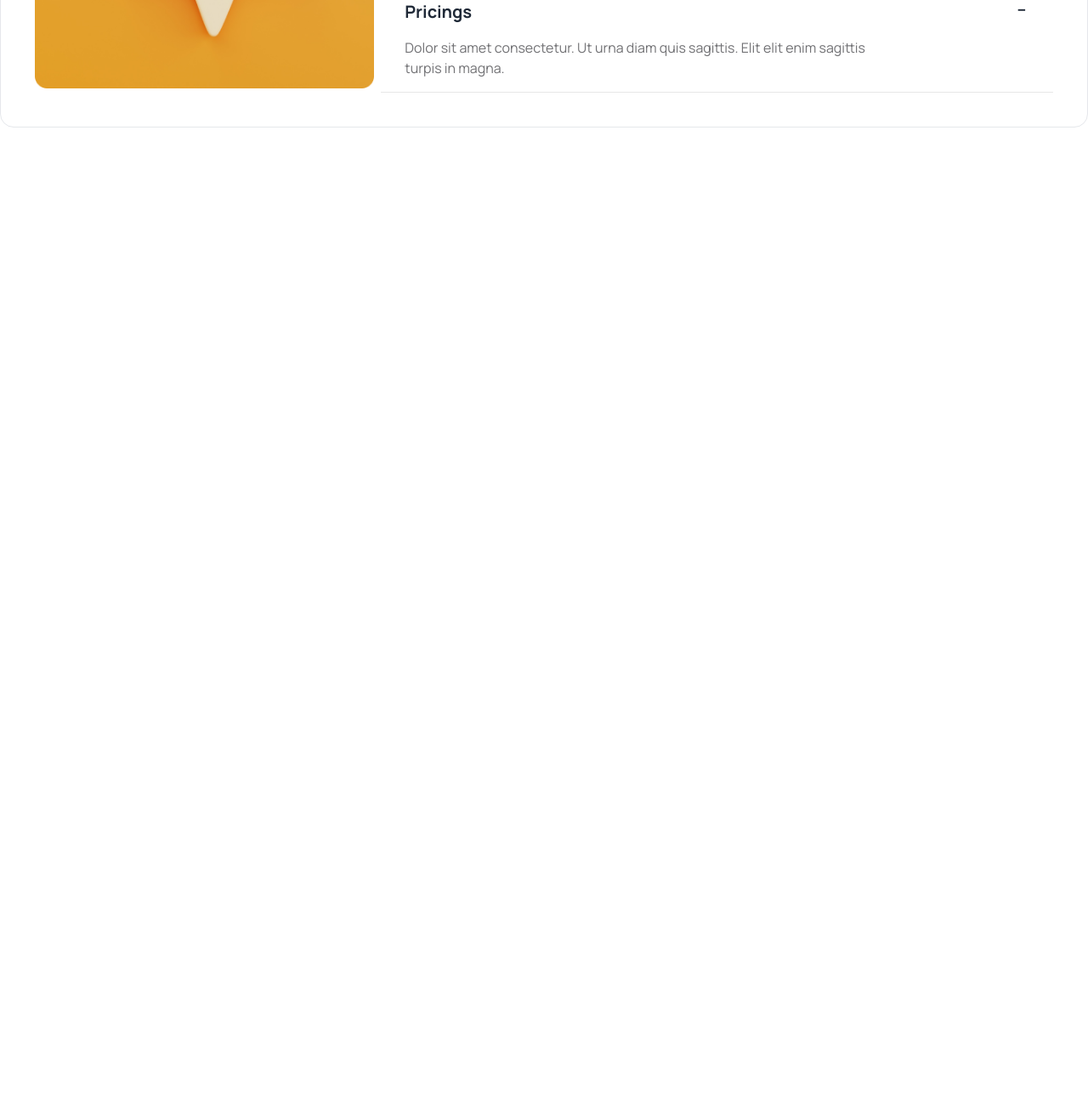
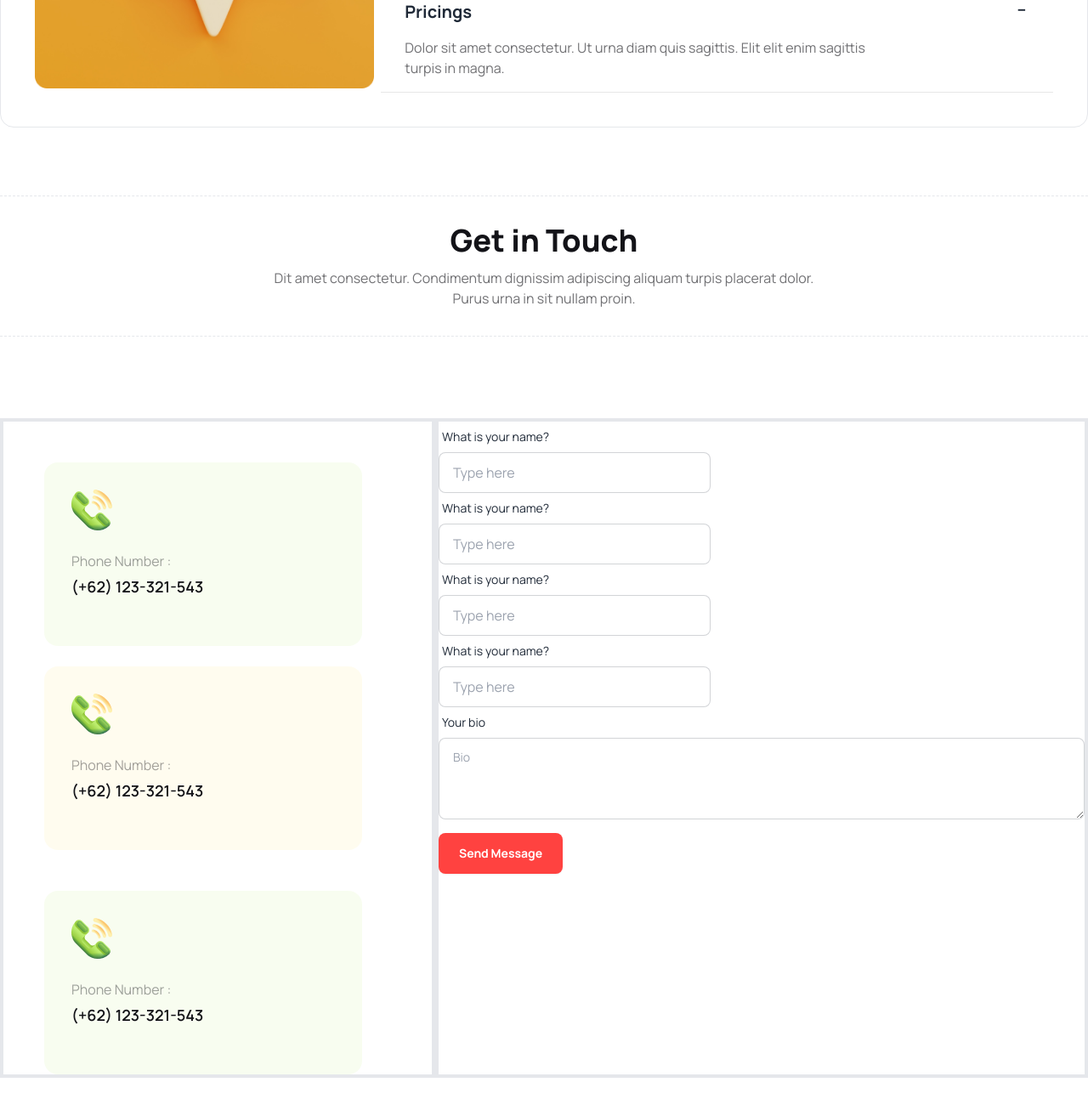
Before and after one commit to F-Zaman-Rafi/Assignment_3, a plain HTML site: page index.html in a window 1280 px wide. Shown: the part 4364-5664 px from the top of the page at 85% size. Before the commit the page ends 4546 px from the top, so only its background shows below. Drawn offline with nearby package versions, Linux system fonts and the light colour scheme.

Commit message:
get in touch left side done

```diff
--- a/index.html
+++ b/index.html
@@ -501,6 +501,111 @@
 
                 </div>
         </section>
+        <!-- Get in Touch Section -->
+        <section class="mt-5 lg:mt-10 pt-5 lg:pt-10">
+            <div
+                class="flex flex-col justify-center border-t border-b border-dashed items-center mb-5 lg:mb-24 space-y-3 pt-5 pb-5 lg:pt-8 lg:pb-8">
+                <h1 class="text-xl lg:text-4xl font-extrabold text-[#131318]">Get in Touch</h1>
+                <p class="text-[#13131899] w-2/4 text-center text-sm lg:text-base mx-auto">Dit amet consectetur.
+                    Condimentum dignissim
+                    adipiscing aliquam
+                    turpis
+                    placerat dolor. Purus urna in
+                    sit nullam proin. </p>
+            </div>
+            <div class="flex justify-between">
+                <!-- contact section -->
+                <div class="border-4 w-2/5">
+
+                    <div class="card lg:card-side bg-[#BCED6D1A] mx-12 mt-12 w-[374px] h-[216px]">
+                        <div class="card-body ">
+                            <div class="flex flex-col lg:w-3/4 items-start">
+                                <img class="mb-6" src="./images/12.png" alt="">
+                                <p class="text-[#13131866] mb-1">Phone Number :</p>
+                                <p class="text-[#131318] text-lg font-semibold">(+62) 123-321-543</p>
+
+                            </div>
+                        </div>
+                    </div>
+                    <div class="card lg:card-side bg-[#FDDD5F1A] mx-12 mt-6 w-[374px] h-[216px]">
+                        <div class="card-body ">
+                            <div class="flex flex-col lg:w-3/4 items-start">
+                                <img class="mb-6" src="./images/12.png" alt="">
+                                <p class="text-[#13131866] mb-1">Phone Number :</p>
+                                <p class="text-[#131318] text-lg font-semibold">(+62) 123-321-543</p>
+
+                            </div>
+                        </div>
+                    </div>
+                    <div class="card lg:card-side bg-[#BCED6D1A] mx-12 mt-12 w-[374px] h-[216px]">
+                        <div class="card-body ">
+                            <div class="flex flex-col lg:w-3/4 items-start">
+                                <img class="mb-6" src="./images/12.png" alt="">
+                                <p class="text-[#13131866] mb-1">Phone Number :</p>
+                                <p class="text-[#131318] text-lg font-semibold">(+62) 123-321-543</p>
+
+                            </div>
+                        </div>
+                    </div>
+                </div>
+                <!-- form section -->
+                <div class="border-4 w-3/5">
+                    <div>
+                        <div>
+                            <label class="form-control w-full max-w-xs">
+                                <div class="label">
+                                    <span class="label-text">What is your name?</span>
+                                </div>
+                                <input type="text" placeholder="Type here"
+                                    class="input input-bordered w-full max-w-xs" />
+                            </label>
+                        </div>
+                        <div>
+                            <label class="form-control w-full max-w-xs">
+                                <div class="label">
+                                    <span class="label-text">What is your name?</span>
+                                </div>
+                                <input type="text" placeholder="Type here"
+                                    class="input input-bordered w-full max-w-xs" />
+                            </label>
+                        </div>
+                    </div>
+                    <div>
+                        <div>
+                            <label class="form-control w-full max-w-xs">
+                                <div class="label">
+                                    <span class="label-text">What is your name?</span>
+                                </div>
+                                <input type="text" placeholder="Type here"
+                                    class="input input-bordered w-full max-w-xs" />
+                            </label>
+                        </div>
+                        <div>
+                            <label class="form-control w-full max-w-xs">
+                                <div class="label">
+                                    <span class="label-text">What is your name?</span>
+                                </div>
+                                <input type="text" placeholder="Type here"
+                                    class="input input-bordered w-full max-w-xs" />
+                            </label>
+                        </div>
+                    </div>
+                    <label class="form-control">
+                        <div class="label">
+                            <span class="label-text">Your bio</span>
+                        </div>
+                        <textarea class="textarea textarea-bordered h-24" placeholder="Bio"></textarea>
+                        <div class="label">
+
+                        </div>
+                    </label>
+                    <button>
+                        <a class="btn bg-[#FF4240] border-none font-bold text-white px-6 py-4">Send Message</a>
+                    </button>
+                </div>
+            </div>
+
+        </section>
 
 
     </main>
```
Also changed, not shown: images/12.png (renamed from images/Group 1171275317.png), images/13.png (renamed from images/Group 1171275318.png), images/14.png (renamed from images/Group 1171275321.png).
